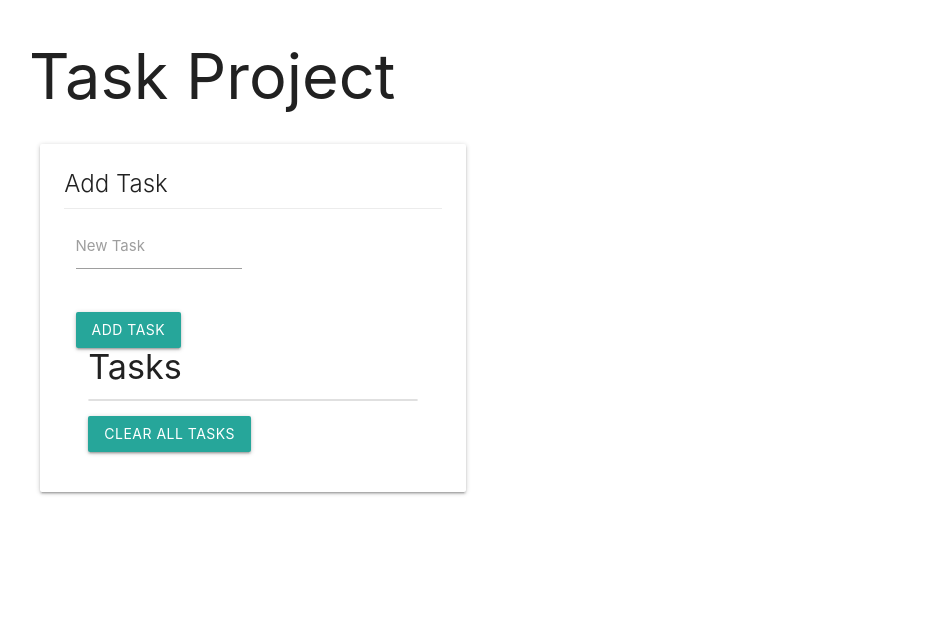
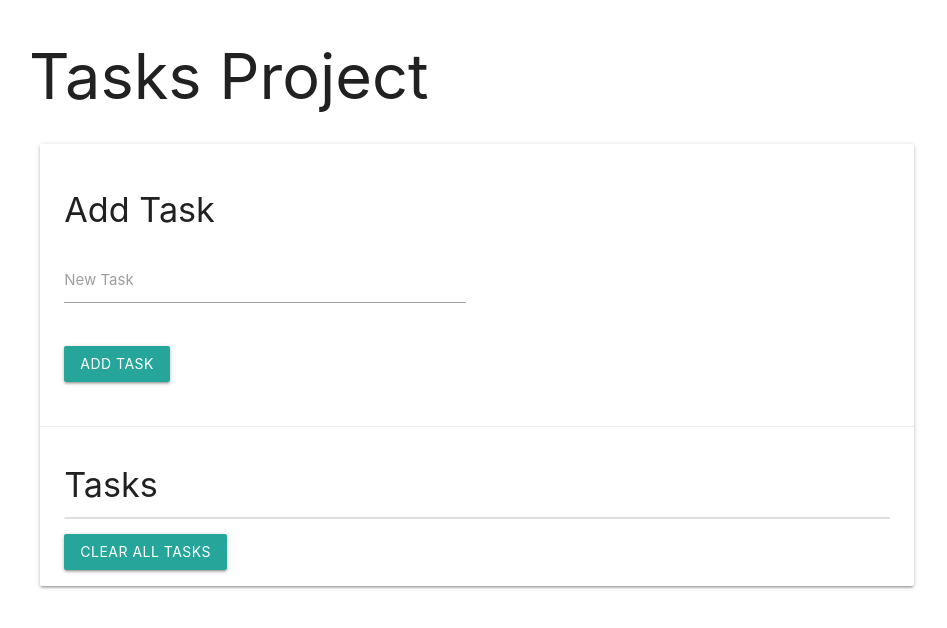
Before and after one commit to JurgenMik/tasks, a plain HTML site: page index.html in a window 1280 px wide. Shown: the whole page, without its empty margins (163-1110 px from the left). Drawn offline with nearby package versions, Linux system fonts and the light colour scheme.

Commit message:
ilusam html sisu

```diff
--- a/index.html
+++ b/index.html
@@ -7,13 +7,15 @@
  </head>
  <body>
  <div class="container">
-     <!-- Page Content goes here -->
-     <h1> Task Project </h1>
+
+     <h1> Tasks Project </h1>
+
      <div class="row">
-          <div class="col s12 m6">
+         <div class="col s12">
              <div class="card">
                  <div class="card-content">
-                      <span class="card-title"> Add Task </span>
+                     <h4> Add Task </h4>
+                     <div class="row">
                          <form class="col s12">
                              <div class="row">
                                  <div class="input-field col s6">
@@ -21,19 +23,34 @@
                                      <label for="task"> New Task </label>
                                  </div>
                              </div>
-                          <input type="submit" value="Add task" class="btn">
+                             <input type="submit" value="Add Task" class="btn">
                          </form>
+
+                     </div>
+                 </div>
+
                  <div class="card-action">
                      <h4> Tasks </h4>
                      <ul class="collection">
                      </ul>
                      <a href="#" class="btn" id="del-tasks"> Clear All Tasks </a>
                  </div>
+
              </div>
+
          </div>
+
      </div>
+
  </div>
- </div>
+
+
+
+
+
+
+
+
 
 
 
```
Lines whose indentation alone changed are shown as unchanged.
